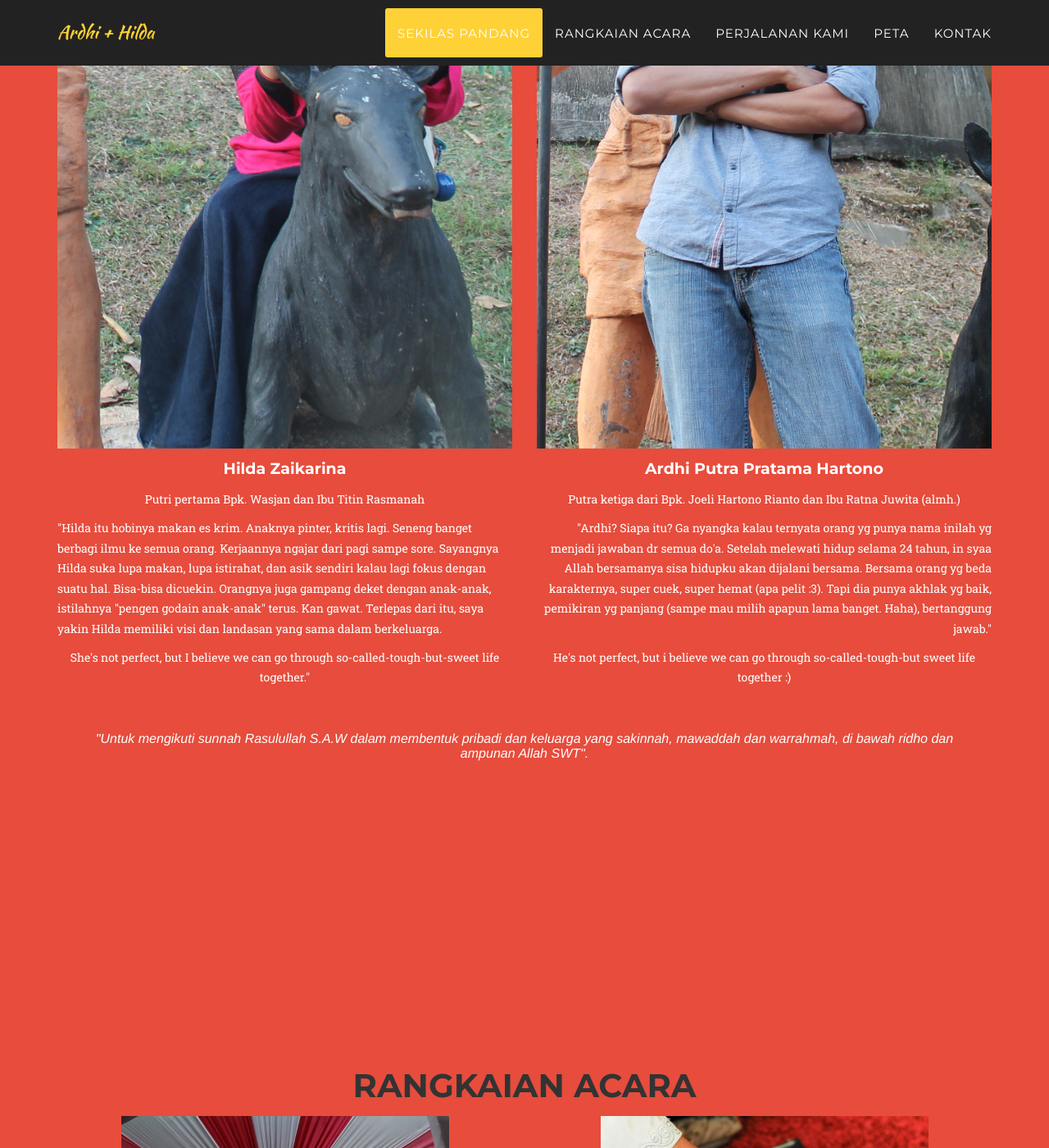
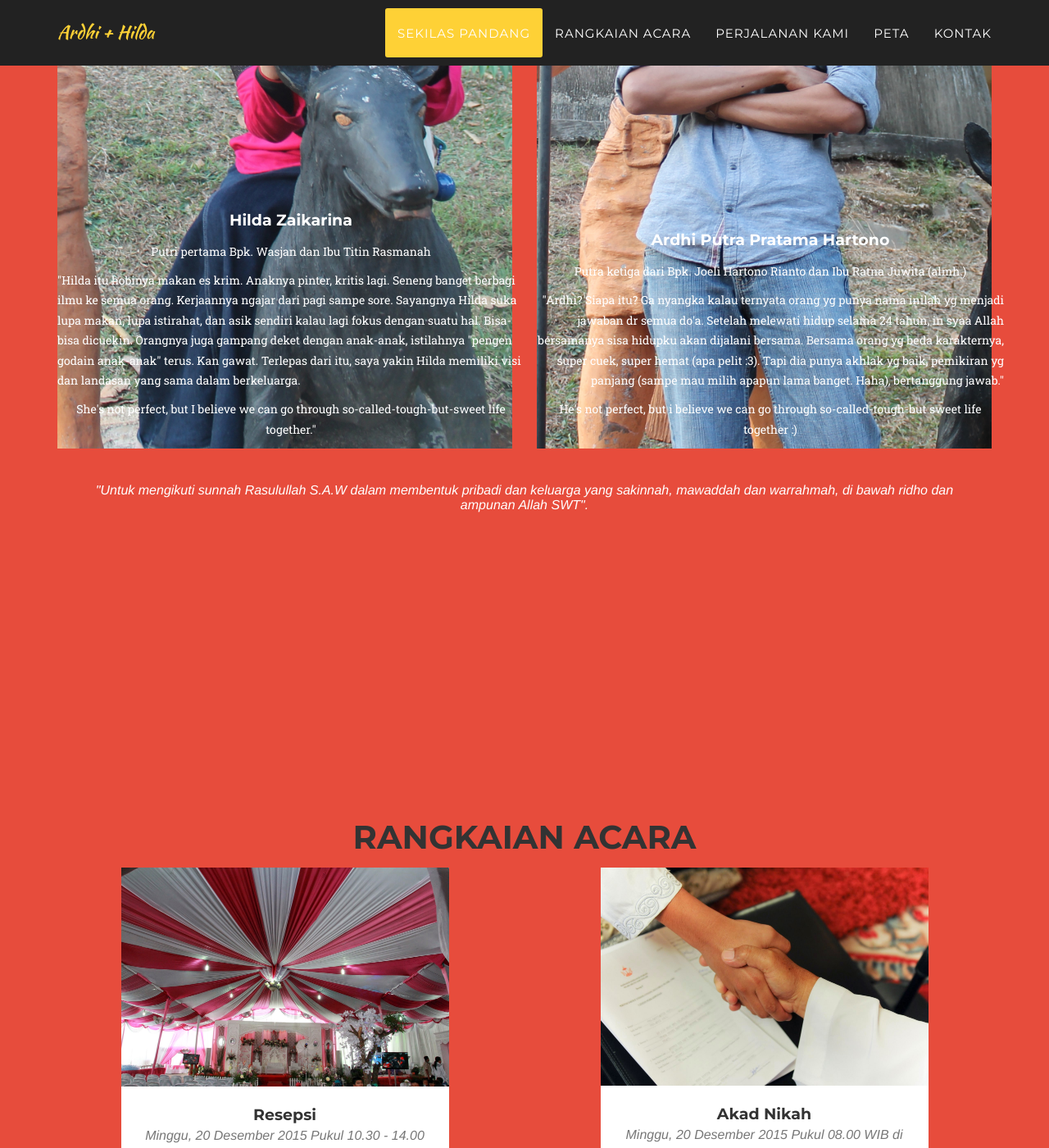
Before and after one commit to ardhipoetra/rdhldwedding, a Jekyll site: the page built from index.html, in a window 1280 px wide and 1400 px high, scrolled down 1480 px. Shown: the whole window at 82% size. Built offline with Jekyll 4.4.1, drawn with Linux system fonts in a browser that asks for light colours; some web fonts are replaced.

Commit message:
dude wrong class name

```diff
--- a/_includes/css/agency.css
+++ b/_includes/css/agency.css
@@ -903,7 +903,7 @@ body {
     webkit-tap-highlight-color: #{{ site.color.primary }};
 }
 
-.couple-imagedesc {
+.couple-imgdesc {
 	position: absolute;
 	bottom: 0;
 }
```
